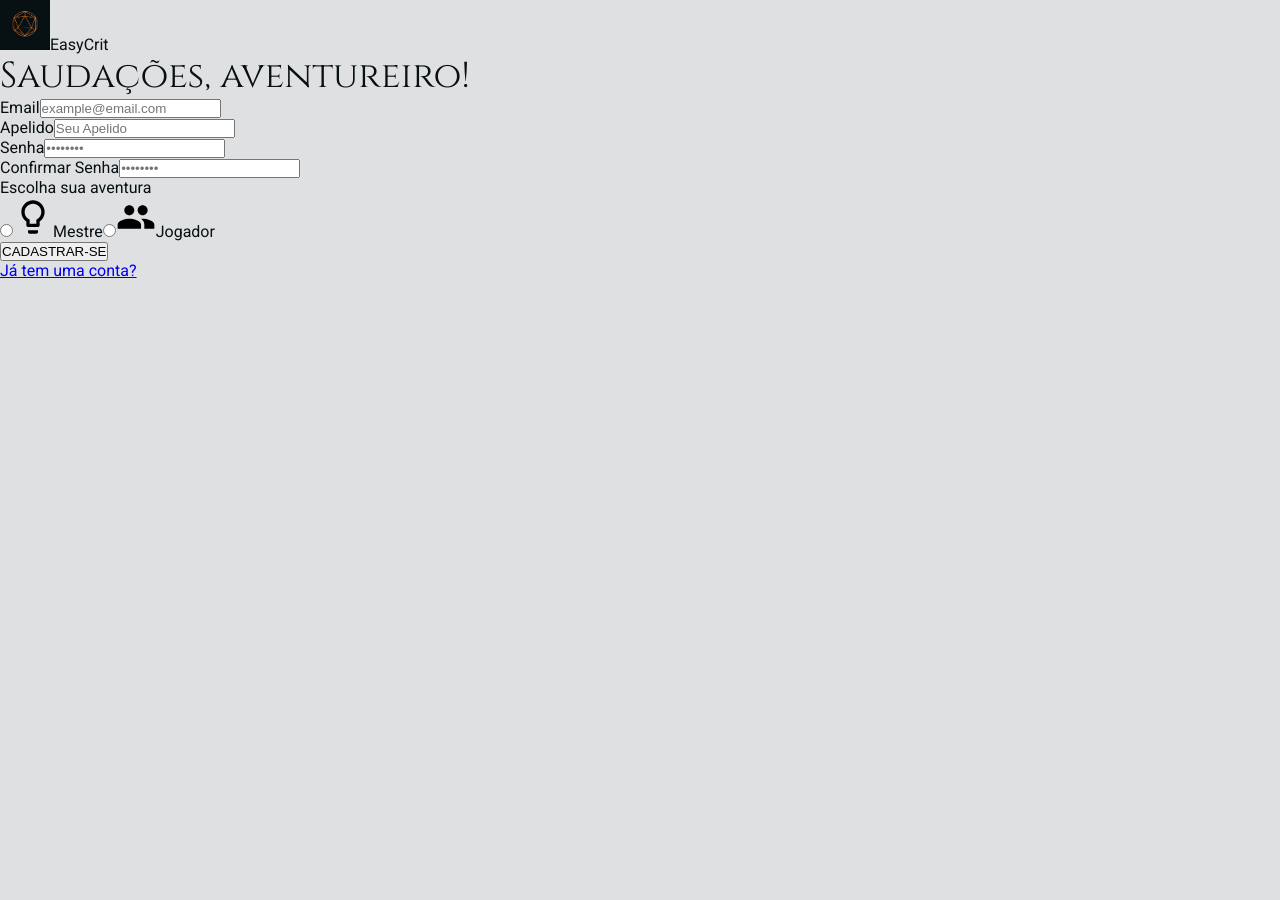
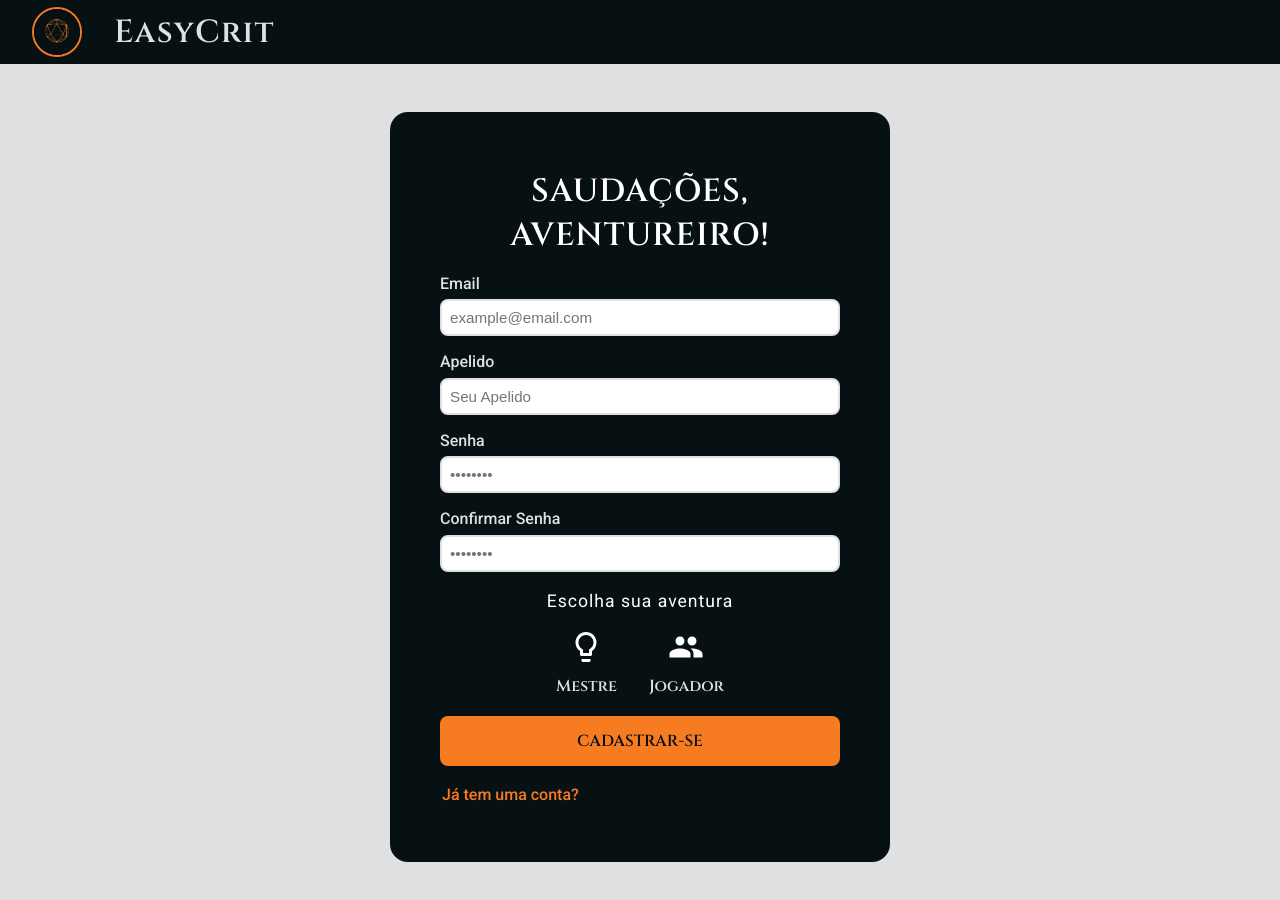
Before and after one commit to PhilipeSousa/2025.1-EasyCrit-frontend, a Next.js app: page /register in a window 1280 px wide. Shown: the top 900 px of the page. Before the commit the page ends 800 px from the top, so only its background shows below. Built offline with nearby package versions, Linux system fonts and the light colour scheme.

Commit message:
feat: register.module.css-creation  Co-authored-by: Bernardo Watanabe <bernardowvenzi@gmail.com>

```diff
--- a/src/app/register/register.module.css
+++ b/src/app/register/register.module.css
@@ -0,0 +1,247 @@
+.header {
+    background: var(--preto-azulado);
+    width: 100vw;
+    height: 4rem;
+    padding: 0 2rem;
+    color: #fff;
+    display: flex;
+    align-items: center;
+}
+
+.headerTitle {
+    font-family: 'Cinzel', serif;
+    font-size: 2rem;
+    font-weight: 700;
+    color: #DFE0E2;
+    margin-left: 1rem;
+    letter-spacing: 1px;
+}
+
+.mainContainer {
+    background: #DFE0E2;
+    min-height: 100vh;
+    width: 100vw;
+    display: flex;
+    align-items: center;
+    justify-content: center;
+    padding: 3rem;
+    box-sizing: border-box;
+}
+
+.blackContainer {
+    background: var(--preto-azulado);
+    margin-bottom: 2rem;
+    border-radius: 18px;
+    padding: 50px 16px;
+    width: 100%;
+    max-width: 500px;
+    box-sizing: border-box;
+    display: flex;
+    flex-direction: column;
+    align-items: center;
+}
+
+.formWrapper {
+    max-width: 400px;
+    width: 100%;
+    margin: 0 auto;
+    padding: 0.5rem 0;
+    display: flex;
+    flex-direction: column;
+    align-items: stretch;
+}
+
+.inputGroup {
+    margin-bottom: 1rem;
+    width: 100%;
+}
+
+.inputGroup label {
+    display: block;
+    margin-bottom: 0.4rem;
+    font-weight: 500;
+    color: #DFE0E2;
+}
+
+.inputField {
+    width: 100%;
+    box-sizing: border-box;
+    padding: 8px;
+    border: 2px solid #DFE0E2;
+    border-radius: 8px;
+    background: #fff;
+    font-size: 0.95rem;
+}
+
+.buttonWrapper {
+    text-align: center;
+    margin: 1.2rem 0;
+}
+
+.submitButton {
+    font-family: var(--fonte-titulo);
+    width: 100%;
+    padding: 14px 0;
+    background: var(--laranja-vibrante, #F77B20);
+    color: #071113;
+    border: none;
+    border-radius: 8px;
+    font-size: 1rem;
+    font-weight: 700;
+    cursor: pointer;
+    transition: background 0.2s, color 0.2s;
+}
+
+.submitButton:hover {
+    background: #ff9439;
+    color: #000;
+}
+
+.Account,
+.AccountNew {
+    font-weight: 500;
+}
+
+.Account a,
+.AccountNew a {
+    color: var(--laranja-vibrante, #F77B20);
+    text-decoration: none;
+    font-weight: 500;
+    transition: color 0.3s;
+}
+
+.Account a:hover,
+.AccountNew a:hover {
+    text-decoration: underline;
+}
+
+.AccountNew {
+    text-align: left;
+    margin-top: 0.8rem;
+    font-weight: 500;
+    color: var(--laranja-vibrante, #F77B20);
+    padding-left: 2px;
+}
+
+.logo {
+    width: 50px !important;
+    height: 50px !important;
+    border-radius: 50%;
+    border: 2px solid var(--laranja-vibrante);
+    object-fit: cover;
+    margin-right: 1rem;
+}
+
+@media (max-width: 800px) {
+    .mainContainer {
+        background: none;
+        padding: 0;
+        position: relative;
+        height: 0;
+        overflow: hidden;
+    }
+
+    .blackContainer {
+        padding: 1.5rem;
+        border-radius: 8px;
+        height: 100%;
+    }
+
+    .formWrapper,
+    .logoWrapper {
+        width: 100%;
+        padding: 0.5rem;
+    }
+
+    .formWrapper {
+        max-width: 100%;
+        padding-bottom: 4rem;
+    }
+
+    .buttonWrapper {
+        margin: 1.5rem 0;
+    }
+
+    .logoWrapper {
+        width: 100%;
+        justify-content: center;
+        align-items: center;
+    }
+
+    .AccountNew {
+        margin-top: 2rem;
+    }
+
+    .submitButton {
+        font-size: 1rem;
+        margin-top: 2rem;
+    }
+}
+
+@media (max-width: 1180px) {
+    .logoWrapper {
+        padding-left: 3rem;
+    }
+}
+
+.roles {
+    display: flex;
+    gap: 2rem;
+    justify-content: center;
+    margin-top: 1rem;
+}
+
+.roleOption {
+    display: flex;
+    flex-direction: column;
+    align-items: center;
+    cursor: pointer;
+    transition: filter 0.2s;
+    position: relative;
+}
+
+.radioInput {
+    display: none;
+}
+
+.roleImage {
+    border: 2px solid transparent;
+    object-fit: cover;
+    filter: brightness(0) invert(1);
+    width: 40px !important;
+    height: 40px !important;
+}
+
+.roleOption input[type="radio"]:checked+.roleImage {
+    background-color: var(--laranja-vibrante, #F77B20);
+    border-radius: 20px;
+    filter: brightness(1.1);
+}
+
+.greeting {
+    text-align: center;
+    font-size: 2rem;
+    font-family: 'Cinzel', serif;
+    color: var(--branco, rgba(255, 255, 255, 0.979));
+    margin-bottom: 1rem;
+    font-weight: 700;
+    letter-spacing: 1px;
+    text-transform: uppercase;
+}
+
+.chooseAdventure {
+    text-align: center;
+    font-size: 1.1rem;
+    color: var(--branco, rgba(255, 255, 255, 0.979));
+    margin-bottom: 0.7rem;
+    letter-spacing: 1px;
+}
+
+.roleLabel {
+    margin-top: 0.5rem;
+    font-size: 1rem;
+    color: #DFE0E2;
+    font-family: 'Cinzel', serif;
+    font-weight: 600;
+    text-align: center;
+}
```
